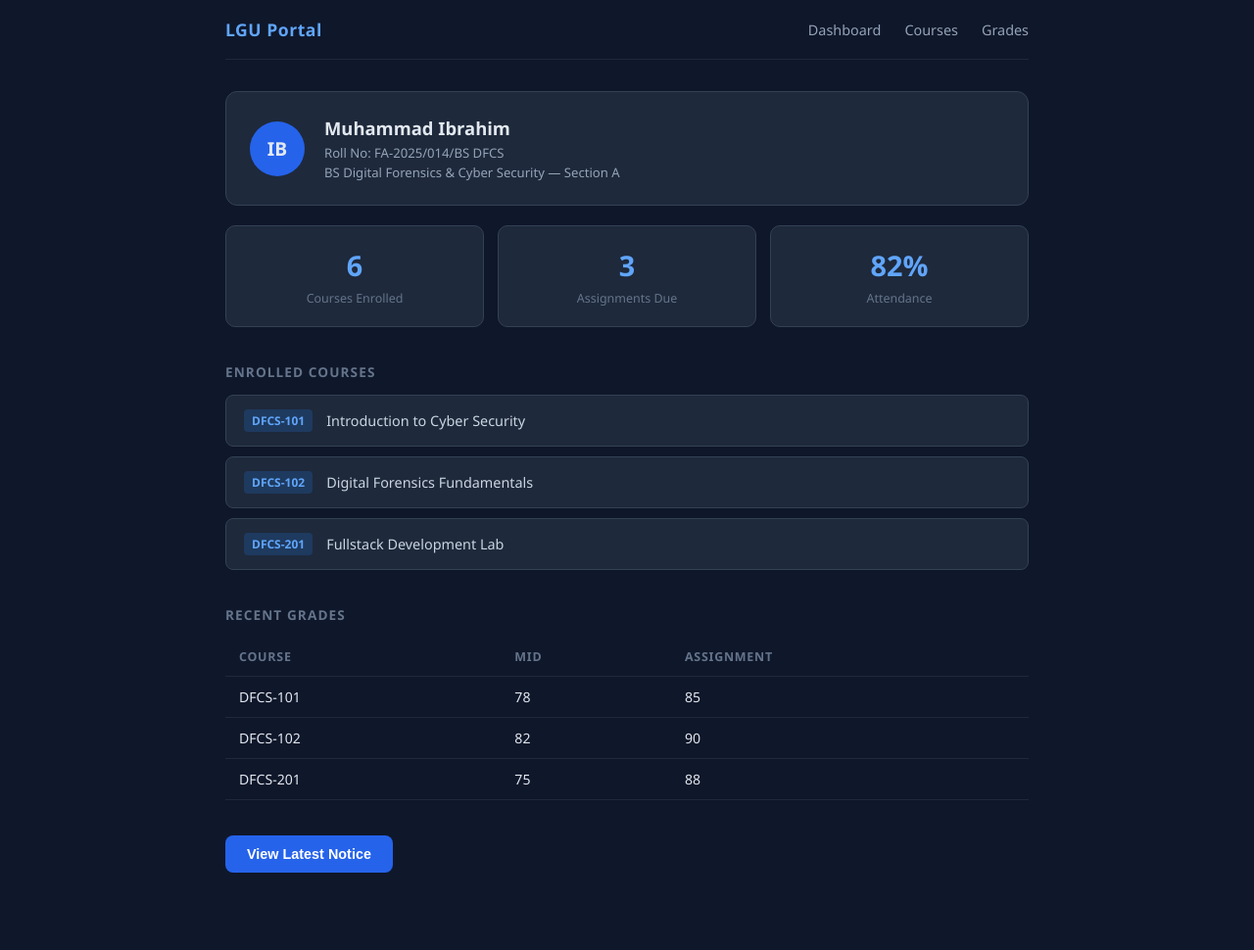
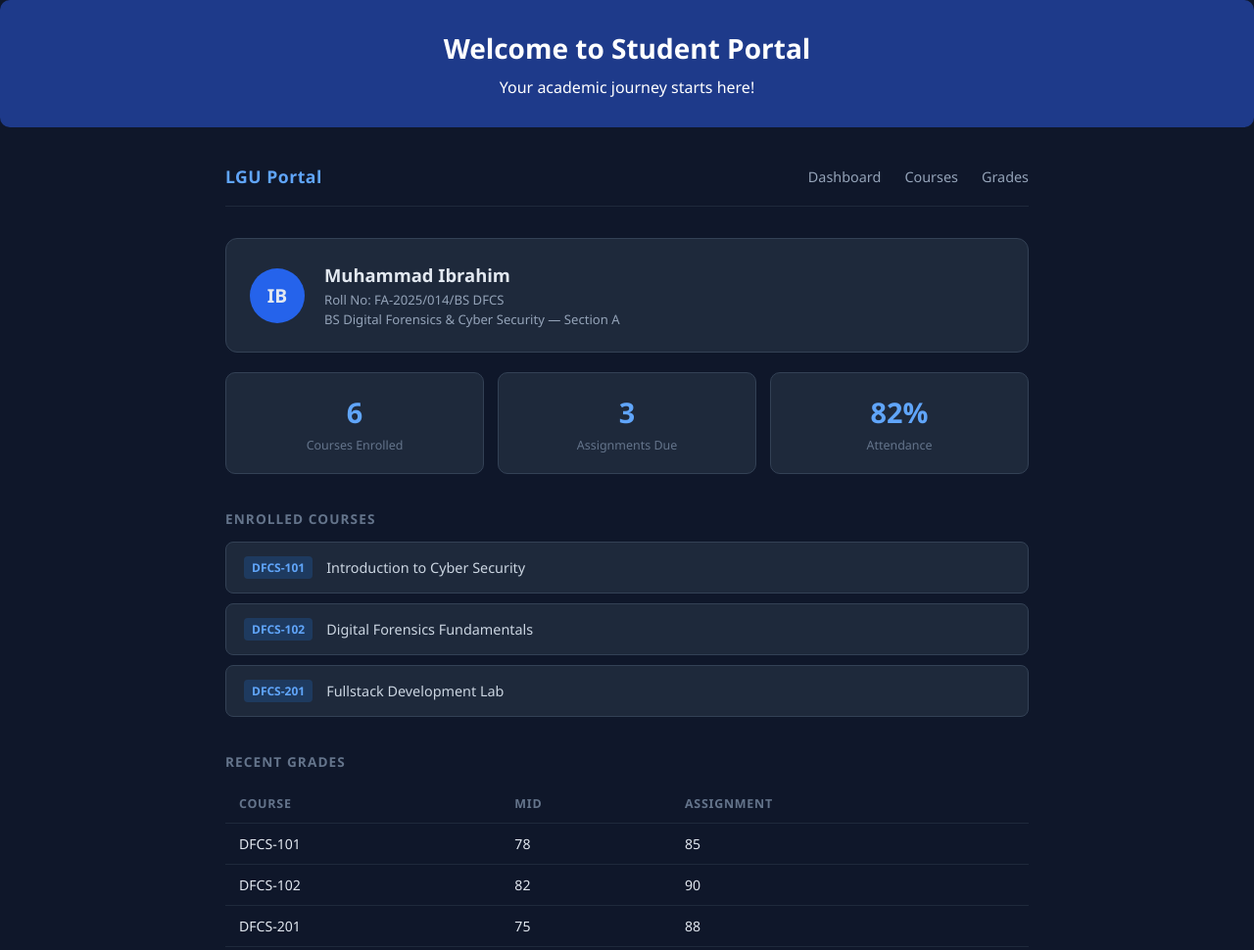
Before and after one commit to m-ibrahim-one/student-portal, a plain HTML site: page index.html in a window 1280 px wide. Shown: the top 970 px of the page at 98% size. Drawn offline with Linux system fonts and the light colour scheme.

Commit message:
Add welcome banner

```diff
--- a/index.html
+++ b/index.html
@@ -7,6 +7,10 @@
   <link rel="stylesheet" href="style.css" />
 </head>
 <body>
+  <header class="welcome-banner">
+  <h1>Welcome to Student Portal</h1>
+  <p>Your academic journey starts here!</p>
+</header>
 
   <div class="container">
 
--- a/style.css
+++ b/style.css
@@ -228,3 +228,13 @@ button:hover {
 .hidden {
   display: none;
 }
+
+.welcome-banner {
+  background-color: #1e3a8a;
+  color: white;
+  text-align: center;
+  padding: 30px;
+  border-radius: 10px;
+  margin-bottom: 20px;
+}
+.welcome-banner h1 { font-size: 28px; margin-bottom: 10px; }
```
